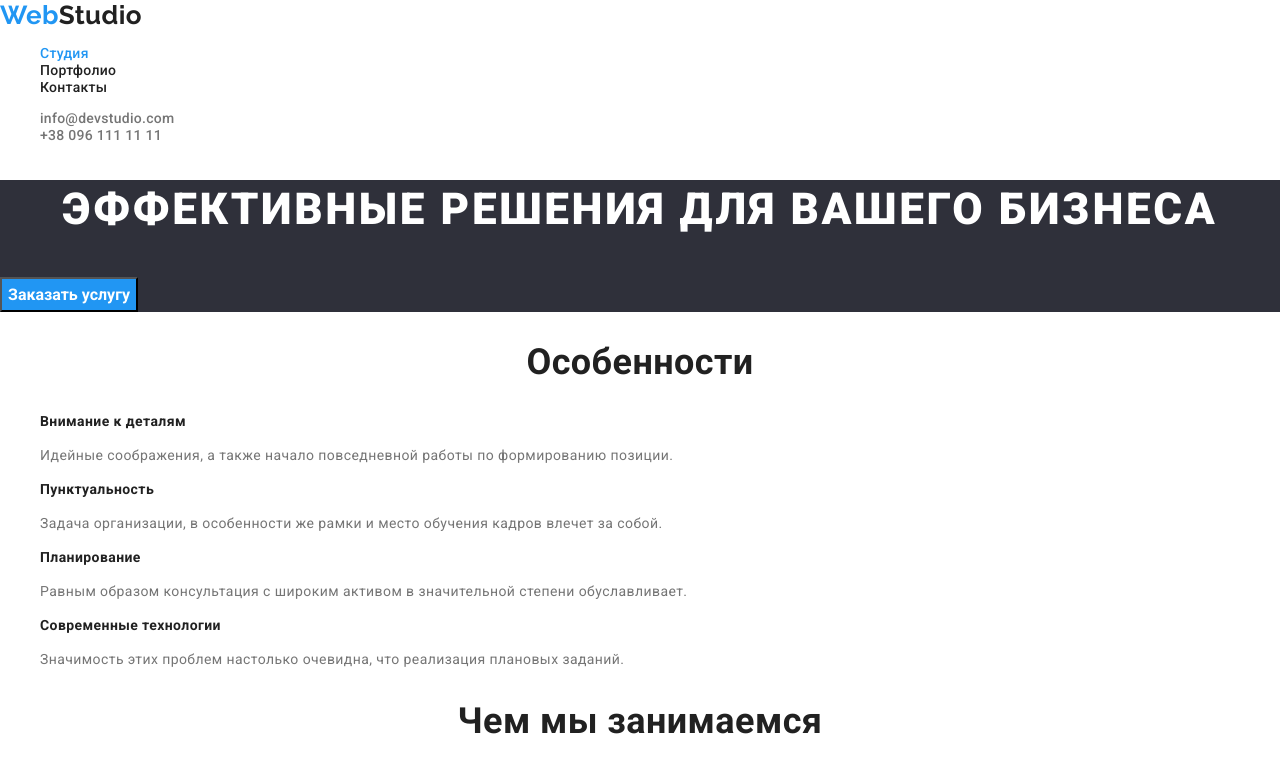
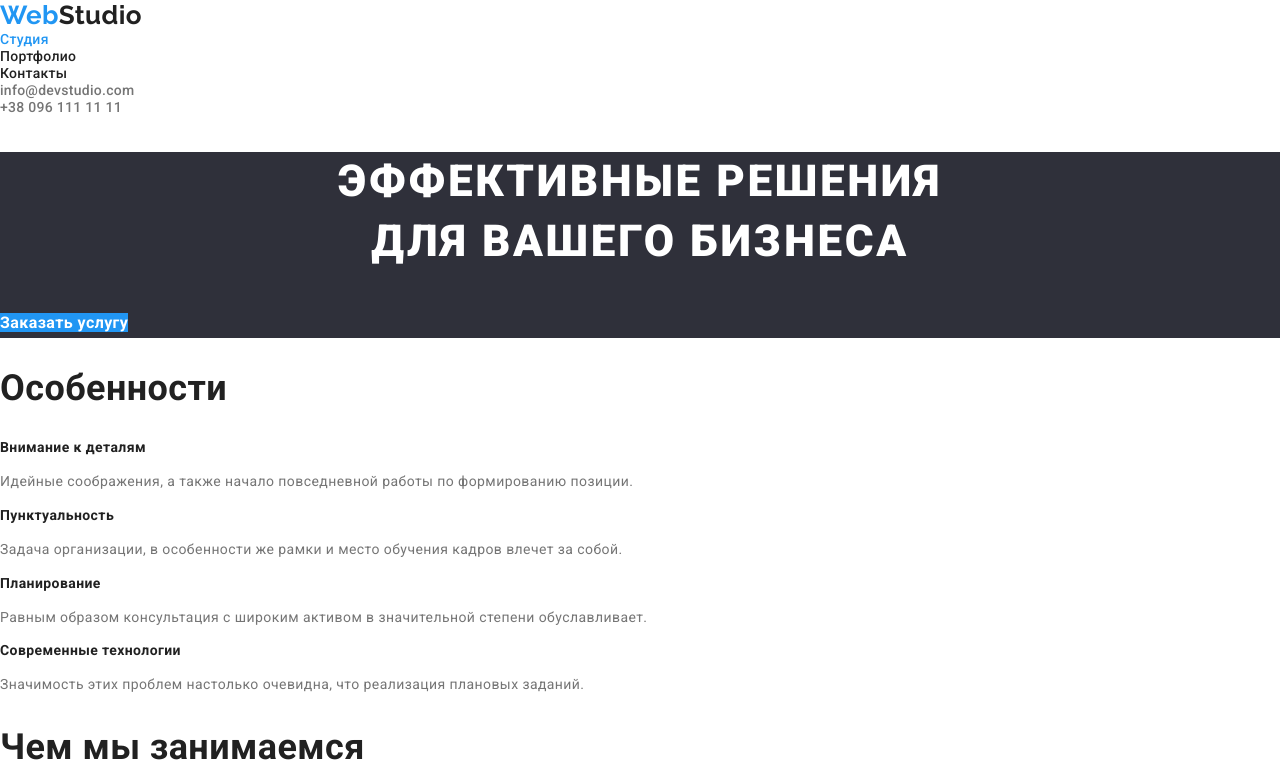
Before and after one commit to OksanaStezhko/goit-markup-hw-03, a plain HTML site: page index.html in a window 1280 px wide. Shown: the top 770 px of the page. Drawn offline with nearby package versions, Linux system fonts and the light colour scheme.

Commit message:
откат назад

```diff
--- a/css/styles.css
+++ b/css/styles.css
@@ -50,7 +50,6 @@
   font-weight: 700;
   font-size: 26px;
   line-height: 1.19;
-  /* letter-spacing: 0.03em; */
 
   text-decoration: none;
 }
@@ -90,9 +89,11 @@
   color: var(--text-accent);
 }
 
-/* Убираем символы списка */
+/* Убираем символы списка, марджины и паддинги списков */
 .list {
   list-style: none;
+  margin: 0px;
+  padding: 0px;
 }
 
 /* Параметры фона секций шапка и подвал */
@@ -118,10 +119,11 @@
 .primary-button {
   color: var(--text-white);
   background-color: var(--bgd-accent);
+  font-family: inherit;
+  font-weight: 700;
   font-size: 16px;
-  font-weight: 700;
   line-height: 1.87;
-  letter-spacing: 0.06;
+  text-decoration: none;
 }
 
 /* Параметры заголовков h2 страницы index.html*/
@@ -131,9 +133,6 @@
   font-weight: bold;
   font-size: 36px;
   line-height: 1.16;
-  /* letter-spacing: 0.03em; */
-
-  text-align: center;
 }
 
 /* Параметры заголовков h3 страницы index.html */
@@ -148,7 +147,6 @@
 .features.list {
   line-height: 1.71;
 }
-
 .team {
   background-color: var(--bgd-second);
 }
@@ -228,20 +226,16 @@
   line-height: 1.87;
 }
 
-/* outline: 1px solid #666!important; */
 .header-box {
   width: 1200px;
   padding-left: 15px;
   padding-right: 15px;
-
-  /* background-color: tomato; */
 }
 
 .portfolio-box {
   width: 1200px;
   padding-left: 15px;
   padding-right: 15px;
-  /* background-color: green; */
 }
 
 .footer {
@@ -249,3 +243,10 @@
   padding-left: 15px;
   padding-right: 15px;
 }
+
+/* Параметры конопок-фильтров в портфолио  */
+.filter-button {
+  display: inline-block;
+  padding: 6px 22px;
+  border-radius: 4px;
+}
--- a/index.html
+++ b/index.html
@@ -48,9 +48,11 @@
     <main>
       <!--Шапка-->
       <section class="primary">
-        <h1 class="primary-title">Эффективные решения для вашего бизнеса</h1>
-        <!--В макете есть модальное окно, похоже что будет связано с этим элементом интерфейса-->
-        <button class="primary-button" type="button">Заказать услугу</button>
+        <h1 class="primary-title">
+          Эффективные решения<br />
+          для вашего бизнеса
+        </h1>
+        <a href="#" class="primary-button">Заказать услугу</a>
       </section>
 
       <!--Особенности-->
```
